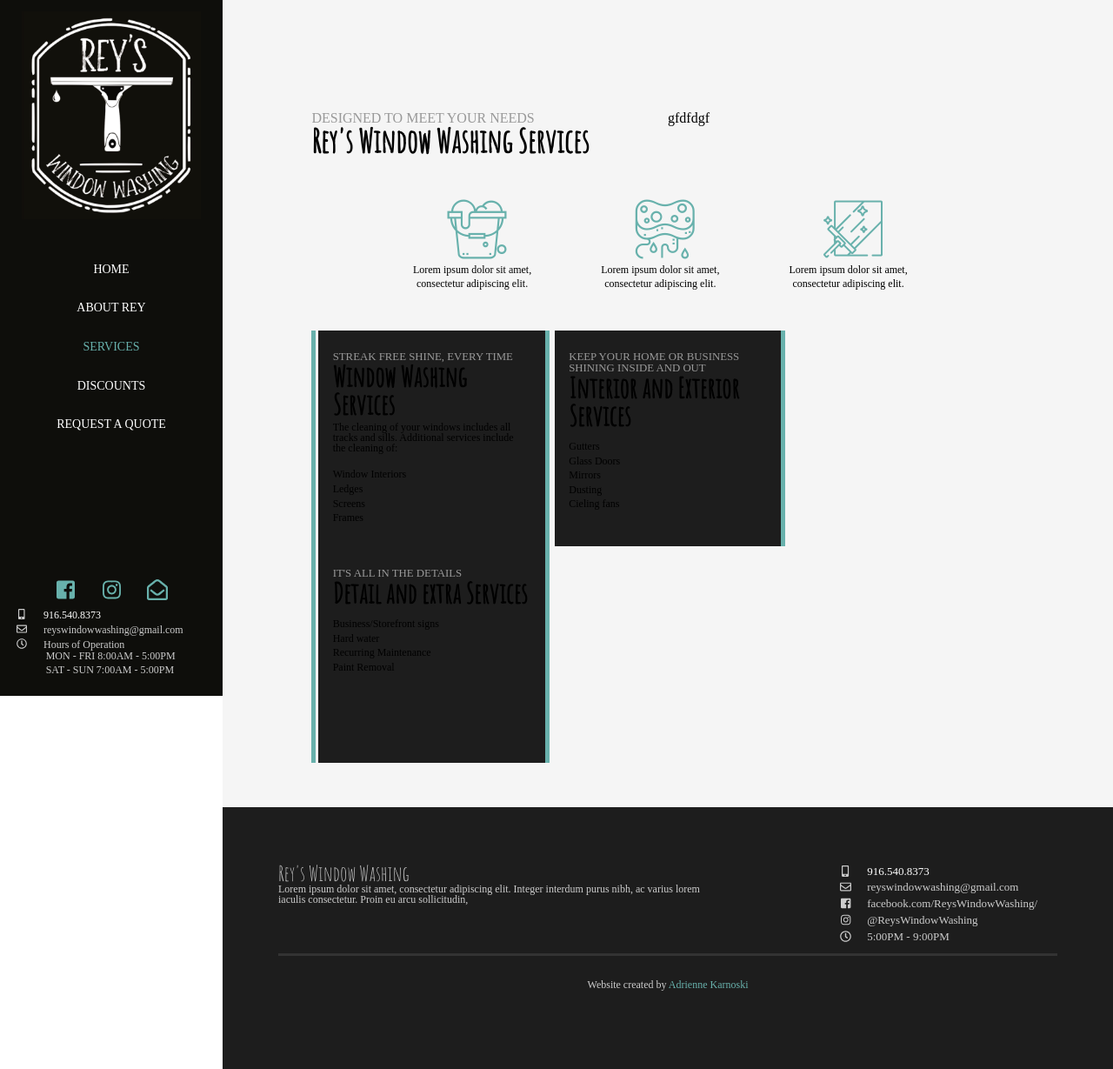
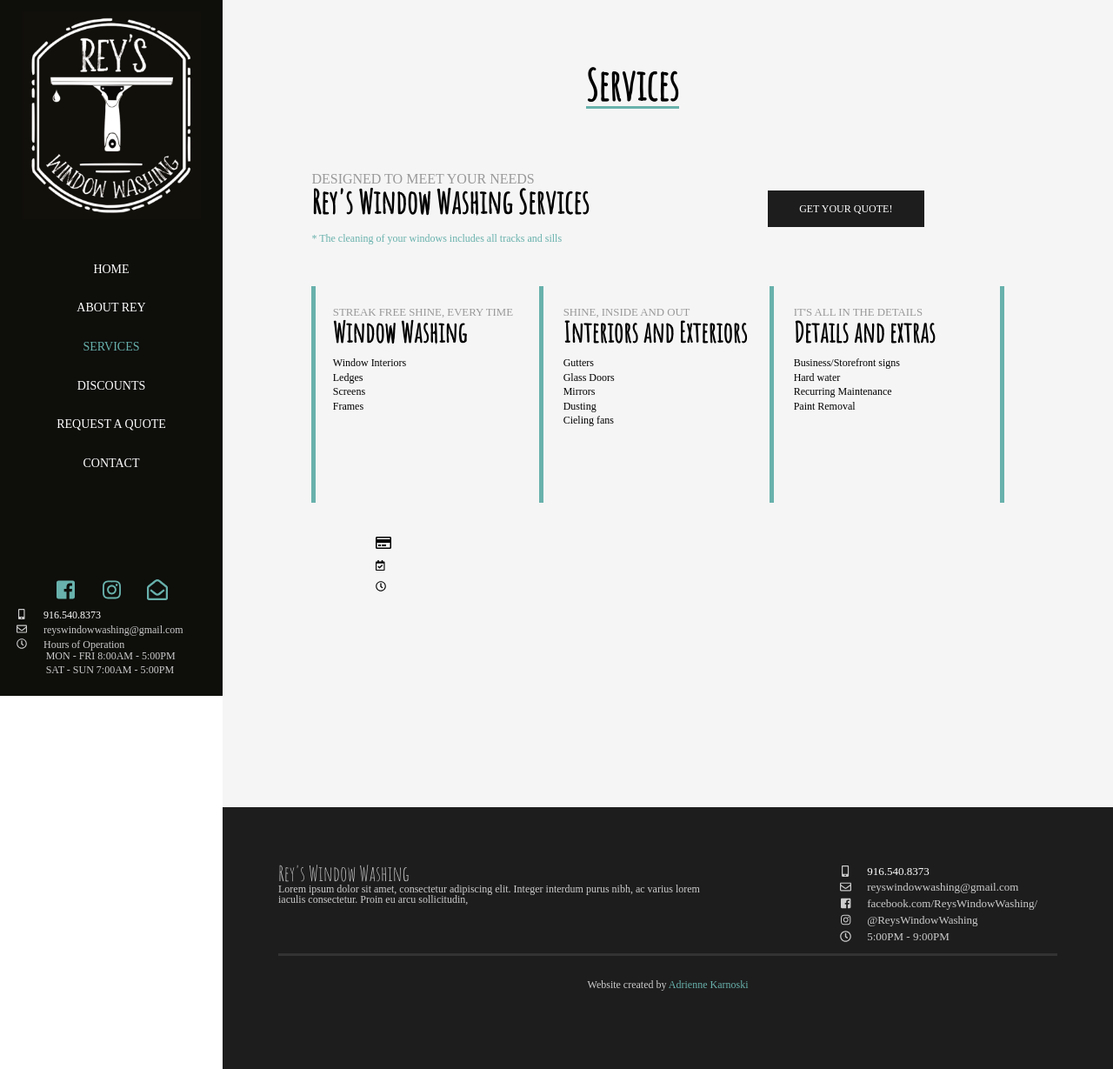
Before and after one commit to adriennekarnoski/reys_window_washing, a Flask app: page /services in a window 1280 px wide. Shown: the whole page at 87% size. Run offline with Flask 2, Linux system fonts and the light colour scheme; some libraries are stand-ins or nearby versions; some web fonts are replaced.

```diff
--- a/static/base.css
+++ b/static/base.css
@@ -117,6 +117,10 @@
     text-align: right;
 }
 
+.text_left {
+    text-align: left;
+}
+
 .text_small {
     font-size: 12px;
     line-height: 18px;
@@ -143,3 +147,7 @@ a {
     padding-top: 5%;
     color: white;
 }
+
+.link {
+    display: block;
+}
--- a/static/modules.css
+++ b/static/modules.css
@@ -589,20 +589,28 @@
 
 
 .quality {
-    width: 40%;
-    margin: auto;
+    width: 60%;
+    padding: 3% 20%;
 }
 
-.quality a {
+/*.quality a {
     display: inline-block;
     padding-top: 5%;
 }
 
-.quality .fa-5x {
-    color: #b3b3b3;
-    padding-top: 2%;
-}
+.quality .fa-lg {
+    padding: 2%;
+    width: 30px;
+    height: 30px;
+    border-radius: 50%;
+    border: solid #68b1ac 3px;
+    margin: 3%;
+}*/
 
+/*.quality i {
+    display: block;
+    float: left;
+}*/
 /*.quality {
     width: 90%;
     margin: auto;
@@ -740,7 +748,7 @@
 /*services*/
 
 .services_container {
-    padding-top: 10%;
+    padding-bottom: 10%;
 }
 
 .services_content {
@@ -750,10 +758,9 @@
 }
 
 .services_content article {
-    background: #1d1d1d;
     border-right: solid 5px #68b1ac;
     padding: 3% 2%;
-    width: 28%;
+    width: 27%;
     height: 200px;
     margin: 0px 3px;
 }
@@ -778,6 +785,9 @@
 
 .services {
    border-left: solid 5px #68b1ac;
+   margin-top: 5%;
+   width: 100%;
+   display: inline-block;
 }
 /*contact*/
 
@@ -874,7 +884,7 @@ select {
 /*discounts*/
 
 .discounts_container {
-    padding-top: 10%;
+    padding-bottom: 10%;
 }
 
 .discounts_content {
--- a/templates/base.html
+++ b/templates/base.html
@@ -32,6 +32,7 @@
         <li><a href="{{ url_for('services') }}" id="mobile_services">SERVICES</a></li>
         <li><a href="{{ url_for('discounts') }}" id="mobile_discounts">DISCOUNTS</a></li>
         <li><a href="{{ url_for('contact') }}" id="mobile_contact">REQUEST A QUOTE</a></li>
+
       </ul>
       <ul class="nav_icons">
         <li><a href="https://www.facebook.com/ReysWindowWashing/" class="icon_span">
@@ -65,6 +66,7 @@
           <li><a href="{{ url_for('services') }}" id="services">SERVICES</a></li>
           <li><a href="{{ url_for('discounts') }}" id="discounts">DISCOUNTS</a></li>
           <li><a href="{{ url_for('contact') }}" id="contact">REQUEST A QUOTE</a></li>
+          <li><a href="{{ url_for('contact') }}" id="contact">CONTACT</a></li>
         </ul>
         <ul class="nav_icons">
           <li><a href="https://www.facebook.com/ReysWindowWashing/" class="icon_span">
--- a/templates/discounts.html
+++ b/templates/discounts.html
@@ -5,6 +5,9 @@
 <section class="page white discounts_container">
 
     <article class="discounts_content clearfix">
+        <section class="one left text_center">
+            <h1 class="big_heading">Discounts</h1>
+        </section>
         <section class="two_even left content clearfix">
             <h2 class="sub_heading text_teal">Explore ways to save</h2>
             <h3 class="heading">Current Available Discounts</h3>
@@ -25,7 +28,7 @@
             </section>
             <section class="one left">
                 <h4 class="semi_heading">Include discounts in your quote</h4>
-                <p>If you would like to apply a discount or verify (word I can't think of), include details in the Additional Information section of your quote request.</p>
+                <p>If you are interested in applying a discount, include details in the Additional Information section of your quote request.</p>
                 <a href="#" class="button gray">View Services</a>
             </section>
         </section>
--- a/templates/services.html
+++ b/templates/services.html
@@ -5,36 +5,28 @@
 <section class="page white services_container">
 
     <article class="services_content clearfix">
+        <section class="one left text_center">
+            <h1 class="big_heading">Services</h1>
+        </section>
         <section class="two_even left">
             <h2 class="sub_heading">Designed to meet your needs</h2>
             <h3 class="heading">Rey's Window Washing Services</h3>
+            <p class="text_teal">* The cleaning of your windows includes all tracks and sills</p>
+
         </section>
       <section class="two_even right">
+            <a href="#" class="button gray">Get Your Quote!</a>
 
 
 
 
-            gfdfdgf
         </section>
-        <section class="container clearfix process_icons">
-        <section class="three left text_center">
-            <i class="flaticon-bubble text_teal"></i>
-            <p>Lorem ipsum dolor sit amet, consectetur adipiscing elit.</p>
-        </section>
-        <section class="three left text_center">
-            <i class="flaticon-cleaning text_teal"></i>
-            <p>Lorem ipsum dolor sit amet, consectetur adipiscing elit.</p>
-        </section>
-        <section class="three left text_center">
-            <i class="flaticon-glass text_teal"></i>
-            <p>Lorem ipsum dolor sit amet, consectetur adipiscing elit.</p>
-        </section>
-    </section>
+
         <section class="clearfix services">
             <article class="three left">
                 <h2 class="tiny_heading">Streak free shine, every time</h2>
-                <h4 class="semi_heading">Window Washing Services</h4>
-                <p>The cleaning of your windows includes all tracks and sills. Additional services include the cleaning of:</p>
+                <h4 class="semi_heading">Window Washing</h4>
+
                 <ul>
                     <li>Window Interiors</li>
                     <li>Ledges</li>
@@ -43,8 +35,8 @@
                 </ul>
             </article>
             <article class="three left">
-                <h2 class="tiny_heading">Keep your home or business shining inside and out</h2>
-                <h4 class="semi_heading">Interior and Exterior Services</h4>
+                <h2 class="tiny_heading">Shine, inside and out</h2>
+                <h4 class="semi_heading">Interiors and Exteriors </h4>
                 <ul>
                     <li>Gutters</li>
                     <li>Glass Doors</li>
@@ -55,7 +47,7 @@
             </article>
             <article class="three left">
                 <h2 class="tiny_heading">It's all in the details</h2>
-                <h4 class="semi_heading">Detail and extra Services</h4>
+                <h4 class="semi_heading">Details and extras</h4>
                 <ul>
                     <li>Business/Storefront signs</li>
                     <li>Hard water</li>
@@ -64,6 +56,16 @@
                </ul>
             </article>
         </section>
+        <section class="one left">
+            <section class="small_container">
+            <ul>
+
+                <li><i class="far fa-credit-card fa-lg"></i></li>
+                <li><i class="far fa-calendar-check"></i></li>
+                <li><i class="far fa-clock"></i></li>
+            </ul>
+        </section>
+        </section>
     </article>
 
 
```
Also changed, not shown: templates/home.html (+32 -8 lines), templates/quote.html (added).
